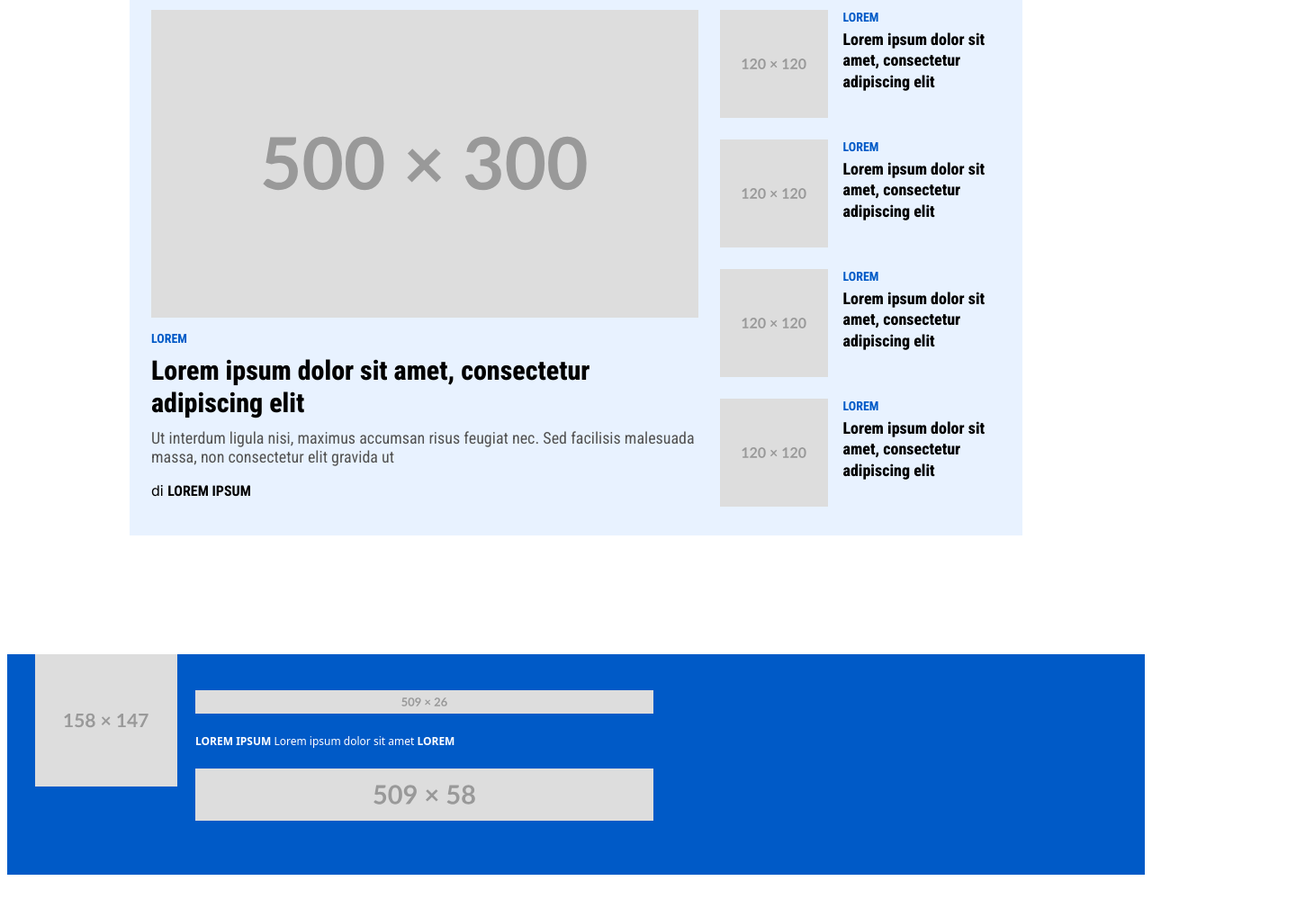
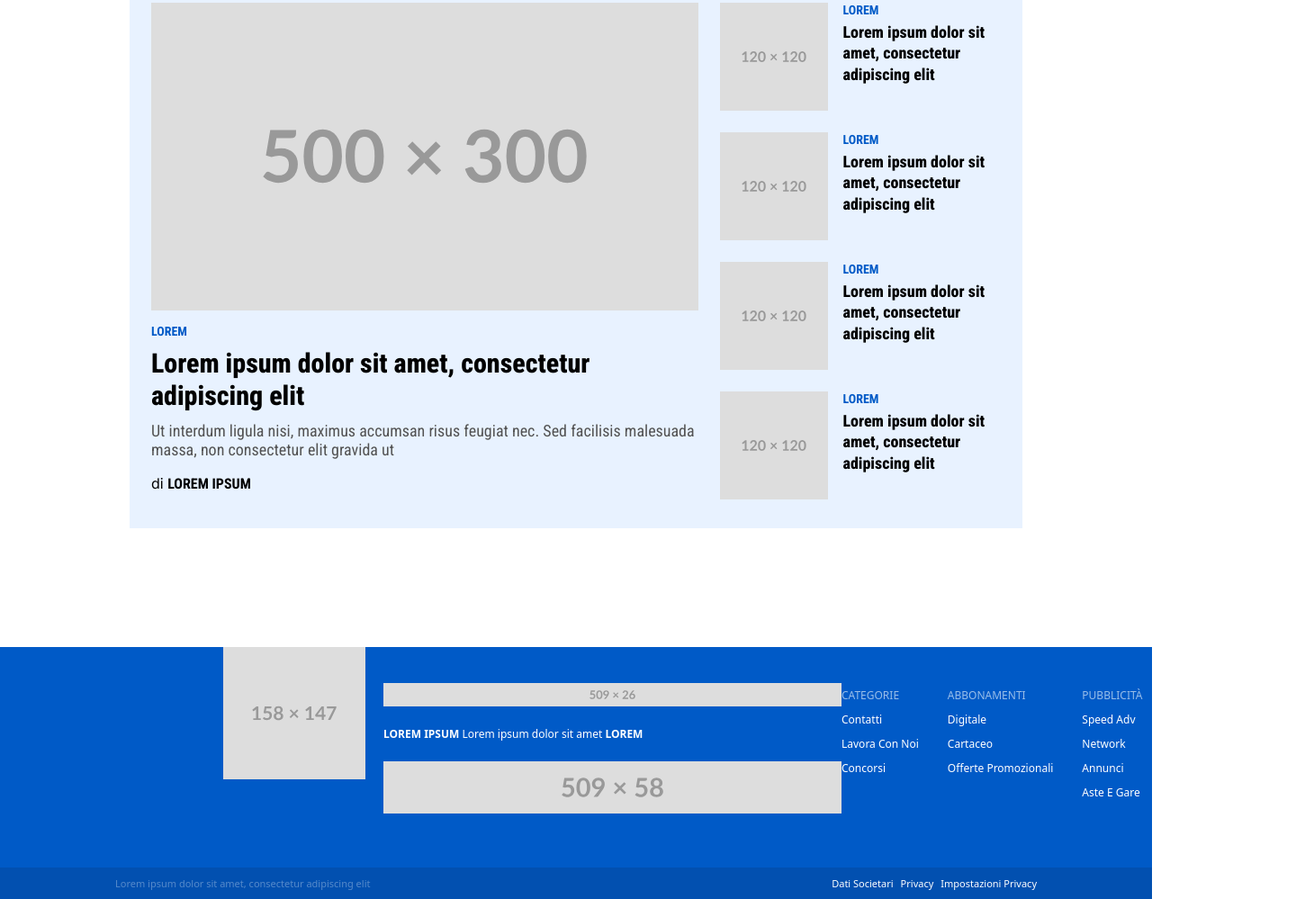
Before and after one commit to FrancescoSorini/ppm1-repo, a website: page main.html in a window 1280 px wide. Shown: the part 1969-2968 px from the top of the page at 90% size, 1450 px wide, since content can reach past the window. Drawn offline with Linux system fonts and the light colour scheme.

Commit message:
Completato footer a max-width 1024px

```diff
--- a/main.html
+++ b/main.html
@@ -1313,6 +1313,8 @@
                 </div>
             </div>
         </div>
+
+        <!-- TODO: responsivity footer -->
         <div class="footer-footer">
             <div class="footer-footer-content">
                 <img class="footer-footer-qn-logo" src="media/158x147.svg">
@@ -1327,11 +1329,46 @@
                     </p>
                     <div class="footer-footer-newspaper">
                         <img src="media/509x58.svg">
-                    </div>  <!-- TODO -->
+                    </div>
                 </div>
-                <div class="footer-footer-links"></div>
+                <div class="footer-footer-links">
+                    <div>
+                        <p class="footer-footer-links-title">categorie</p>
+                        <div class="footer-footer-links-column">
+                            <a href="#">contatti</a>
+                            <a href="#">lavora con noi</a>
+                            <a href="#">concorsi</a>
+                        </div>
+                    </div>
+                    <div>
+                        <p class="footer-footer-links-title">abbonamenti</p>
+                        <div class="footer-footer-links-column">
+                            <a href="#">digitale</a>
+                            <a href="#">cartaceo</a>
+                            <a href="#">offerte promozionali</a>
+                        </div>
+                    </div>
+                    <div>
+                        <p class="footer-footer-links-title">pubblicità</p>
+                        <div class="footer-footer-links-column">
+                            <a href="#">speed adv</a>
+                            <a href="#">network</a>
+                            <a href="#">annunci</a>
+                            <a href="#">aste e gare</a>
+                        </div>
+                    </div>
+                </div>
             </div>
-            <div class="footer-footer-info"></div>
+            <div class="footer-footer-info">
+                <div class="footer-footer-info-content">
+                    <p class="footer-footer-copyright">Lorem ipsum dolor sit amet, consectetur adipiscing elit</p>
+                    <div class="footer-footer-company-info">
+                        <a href="#">Dati Societari</a>
+                        <a href="#">Privacy</a>
+                        <button>Impostazioni Privacy</button>
+                    </div>
+                </div>
+            </div>
         </div>
         <script src="main.js" defer></script>
     </body>
--- a/stylesheets/footer-styles.css
+++ b/stylesheets/footer-styles.css
@@ -3,12 +3,13 @@
     background-color: #005ac7;
     color: #ffffff;
     z-index: 10;
+    margin: 0;
 }
 
 .footer-footer-content{
     width: 100%;
     max-width: 1024px;
-    margin: 0 auto;
+    margin: 0 248px;
     position: relative;
     padding: 150px 15px 15px;
 }
@@ -22,7 +23,6 @@
 @media (min-width: 1024px) {
     .footer-footer-content{
         display: flex;
-        justify-content: space-between;
     }
 }
 
@@ -93,3 +93,92 @@
         justify-content: start;
     }
 }
+
+.footer-footer-links-title{
+    margin-top: 5px;
+    margin-bottom: 5px;
+    opacity: .6;
+    text-transform: uppercase;
+    font-family: system-ui;
+}
+
+@media (min-width: 1280px) {
+    .footer-footer-links-column{
+        grid-template-rows: auto;
+        grid-template-columns: auto;
+        grid-auto-flow: row;
+    }
+}
+
+.footer-footer-links-column{
+    display: grid;
+    column-gap: 32px;
+}
+
+.footer-footer-links-column a {
+    text-transform: capitalize;
+    text-decoration: none;
+    margin-top: 5px;
+    margin-bottom: 5px;
+    font-family: system-ui;
+}
+
+.footer-footer-links-column a:hover {
+    text-decoration: underline;
+}
+
+.footer-footer-info-content{
+    max-width: 1024px;
+    width: 100%;
+    margin: 0 auto;
+    font-size: 11px;
+    padding: 10px 15px;
+}
+
+@media (min-width: 768px) {
+    .footer-footer-info-content{
+        padding: 10px 20px;
+        display: flex;
+        justify-content: space-between;
+        align-items: center;
+    }
+}
+
+@media (min-width: 768px) {
+    .footer-footer-copyright{
+        margin-bottom: 0;
+    }
+}
+
+.footer-footer-copyright{
+    color: #ffffff;
+    opacity: .33;
+    margin-top: 0;
+    font-family: system-ui;
+    font-size: 11px;
+}
+
+.footer-footer-company-info{
+    display: flex;
+    column-gap: 8px;
+    align-items: center;
+}
+
+.footer-footer-company-info a{
+    color: #ffffff;
+    text-decoration: none;
+    font-size: 11px;
+    font-family: system-ui;
+}
+
+.footer-footer-company-info button {
+    border: none;
+    background-color: transparent;
+    font-family: system-ui;
+    padding: 0;
+    cursor: pointer;
+    color: inherit;
+    font-size: 11px;
+    text-transform: inherit;
+    font-weight: inherit;
+}
--- a/stylesheets/general-styles.css
+++ b/stylesheets/general-styles.css
@@ -4,7 +4,7 @@ body{
     justify-content: center;
     align-items: center;
     margin:0;*/
-
+    margin: 0;
     font-family: "Inter", sans-serif;
 
 }
```
